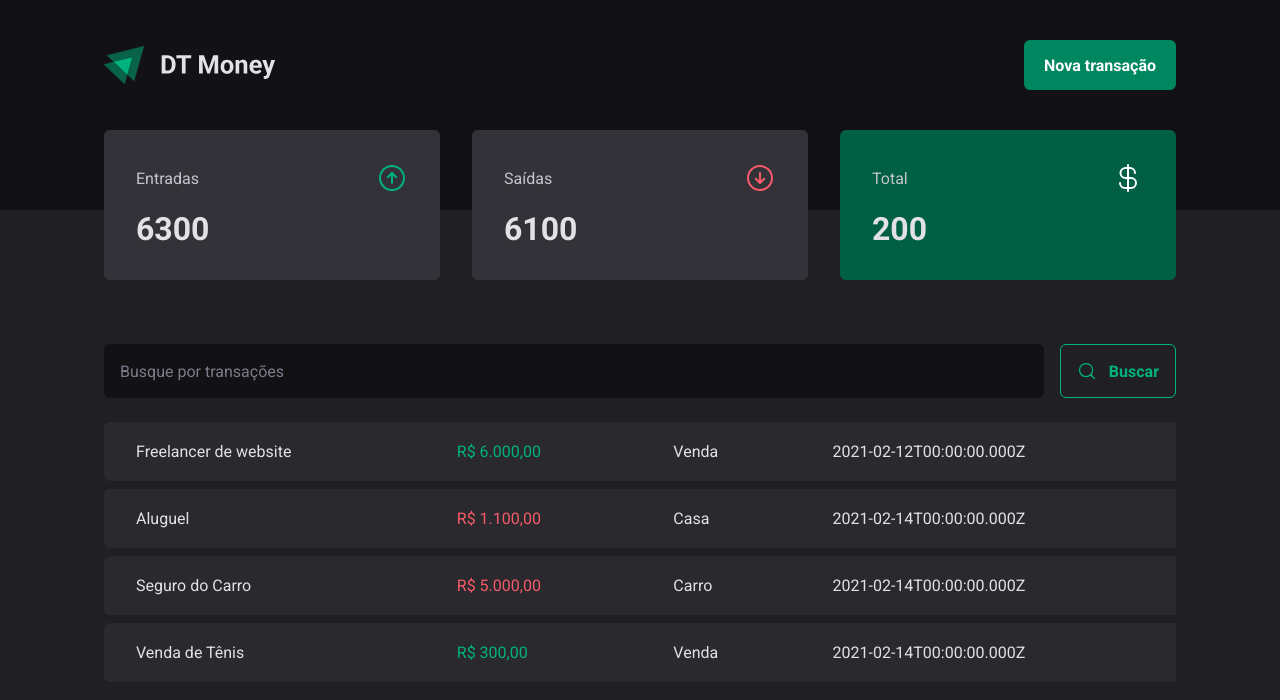
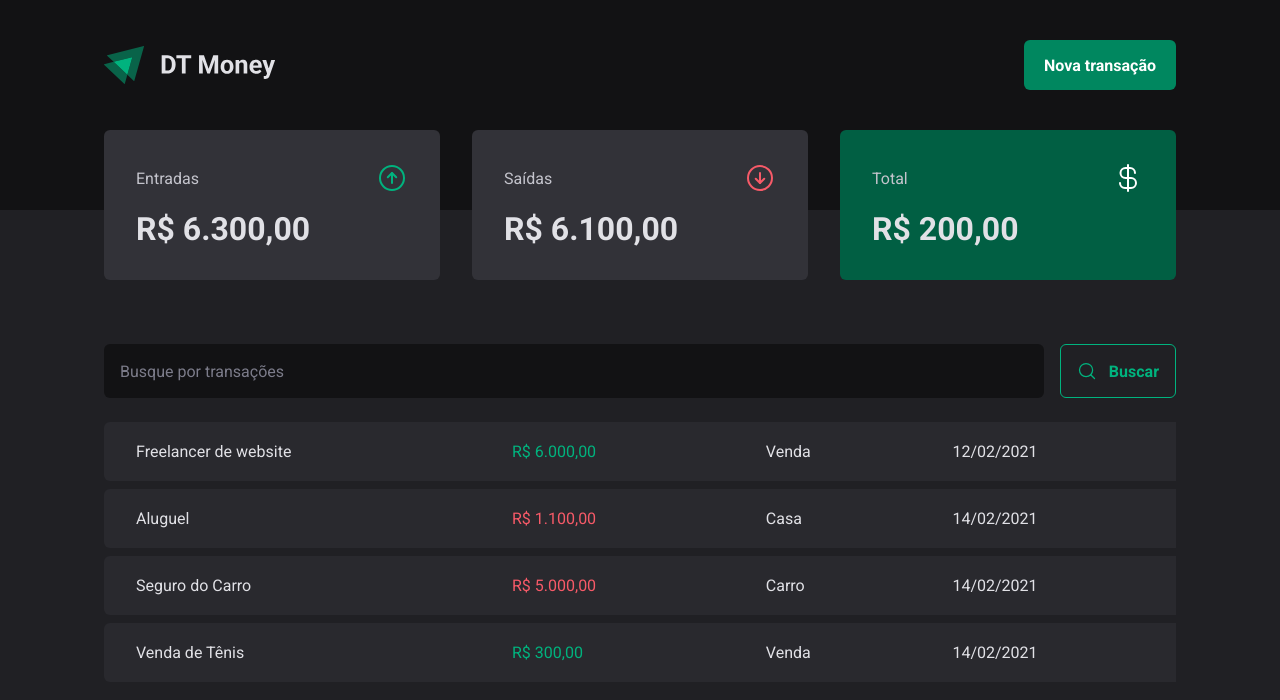
Before and after one commit to gomes-leonardo/dt-money, a React (Vite) app: page / in a window 1280 px wide. Shown: the top 700 px of the page. Built offline with nearby package versions, Linux system fonts and the light colour scheme; data requests are answered from the project's data file; the HTML template or start-up script is replaced by a standard one.

Commit message:
feat: search transaction and react hook form validation

```diff
--- a/server.json
+++ b/server.json
@@ -25,7 +25,7 @@
             "createdAt": "2021-02-14T00:00:00.000Z"
         },
         {
-            "id": 3,
+            "id": 4,
             "description": "Venda de Tênis",
             "type": "income",
             "category": "Venda",
--- a/src/components/NewTransactionModal/index.tsx
+++ b/src/components/NewTransactionModal/index.tsx
@@ -8,8 +8,37 @@ import {
   TransactionTypeButton,
 } from './styles'
 import { ArrowCircleDown, ArrowCircleUp, X } from 'phosphor-react'
+import * as z from 'zod'
+import { zodResolver } from '@hookform/resolvers/zod'
+import { Controller, useForm } from 'react-hook-form'
 
 const NewTransactionModal = () => {
+  const newTransactionFormSchema = z.object({
+    description: z.string(),
+    price: z.number(),
+    category: z.string(),
+    type: z.enum(['income', 'outcome']),
+  })
+
+  type NewTransactionsFormInputs = z.infer<typeof newTransactionFormSchema>
+
+  const {
+    control,
+    register,
+    handleSubmit,
+    formState: { isSubmitting },
+  } = useForm<NewTransactionsFormInputs>({
+    resolver: zodResolver(newTransactionFormSchema),
+    defaultValues: {
+      type: 'income',
+    },
+  })
+
+  async function handleCreateNewTransaction(data: NewTransactionsFormInputs) {
+    await new Promise((resolve) => setTimeout(resolve, 2000))
+    console.log(data)
+  }
+
   return (
     <Dialog.Portal>
       <Overlay>
@@ -25,12 +54,34 @@ const NewTransactionModal = () => {
               <X size={20} />
             </CloseButton>
 
-            <form action="">
-              <input type="text" placeholder="Descrição" required />
-              <input type="number" placeholder="Preço" required />
-              <input type="text" placeholder="Categoria" required />
-
-              <TransactionType>
+            <form onSubmit={handleSubmit(handleCreateNewTransaction)}>
+              <input
+                type="text"
+                placeholder="Descrição"
+                required
+                {...register('description')}
+              />
+              <input
+                type="number"
+                placeholder="Preço"
+                required
+                {...register('price', { valueAsNumber: true })}
+              />
+              <input
+                type="text"
+                placeholder="Categoria"
+                required
+                {...register('category')}
+              />
+              <Controller
+                control={control}
+                name="type"
+                render={({ field }) => {
+                  return (
+                    <TransactionType
+                      onValueChange={field.onChange}
+                      value={field.value}
+                    >
                       <TransactionTypeButton value="income" variant="income">
                         <ArrowCircleUp size={24} />
                         Entrada
@@ -40,7 +91,12 @@ const NewTransactionModal = () => {
                         Saída
                       </TransactionTypeButton>
                     </TransactionType>
-              <button type="submit">Cadastrar</button>
+                  )
+                }}
+              />
+              <button type="submit" disabled={isSubmitting}>
+                Cadastrar
+              </button>
             </form>
           </Content>
         </motion.div>
--- a/src/components/NewTransactionModal/styles.ts
+++ b/src/components/NewTransactionModal/styles.ts
@@ -43,6 +43,16 @@ export const Content = styled(Dialog.Content)`
     padding: 0 1.25rem;
     border-radius: 6px;
     cursor: pointer;
+
+    &:disabled {
+      opacity: 0.6;
+      cursor: not-allowed;
+    }
+
+    &:not(:disabled):hover {
+      background: ${(props) => props.theme['green-700']};
+      transition: background-color 0.2s;
+    }
 
     &:hover {
       background: ${(props) => props.theme['green-700']};
@@ -103,7 +113,9 @@ export const TransactionTypeButton = styled(
       props.variant === 'income'
         ? props.theme['green-500']
         : props.theme['red-500']};
-    color: ${(props) => props.theme.white} svg {
+    color: ${(props) => props.theme.white};
+
+    svg {
       color: ${(props) => props.theme.white};
     }
   }
--- a/src/components/Summary/index.tsx
+++ b/src/components/Summary/index.tsx
@@ -1,28 +1,19 @@
 import { ArrowCircleDown, ArrowCircleUp, CurrencyDollar } from 'phosphor-react'
 import { SummaryCard, SummaryContainer } from './style'
-import { useContext } from 'react'
-import { TransactionsContext } from '../../contexts/TransactionsContext'
+import useSummary from '../../hooks/useSummary'
 
 const Summary = () => {
-  const { transactions } = useContext(TransactionsContext)
+  const summary = useSummary()
 
-  const summary = transactions.reduce(
-    (acc, transaction) => {
-      if (transaction.type === 'income') {
-        acc.income += transaction.price
-        acc.total += transaction.price
-      } else {
-        acc.outcome += transaction.price
-        acc.total -= transaction.price
-      }
-      return acc
-    },
-    {
-      income: 0,
-      outcome: 0,
-      total: 0,
-    },
-  )
+  const setColorBasedOnCondition = () => {
+    if (summary.total > 0) {
+      return 'green'
+    } else if (summary.total < 0) {
+      return 'red'
+    } else if (summary.total === 0) {
+      return 'none'
+    }
+  }
   return (
     <SummaryContainer>
       <SummaryCard>
@@ -31,7 +22,12 @@ const Summary = () => {
           <ArrowCircleUp size={32} color="#00b37e" />
         </header>
 
-        <strong>{summary.income}</strong>
+        <strong>
+          {summary.income.toLocaleString('pt-BR', {
+            style: 'currency',
+            currency: 'BRL',
+          })}
+        </strong>
       </SummaryCard>
       <SummaryCard>
         <header>
@@ -39,15 +35,25 @@ const Summary = () => {
           <ArrowCircleDown size={32} color="#f75a68" />
         </header>
 
-        <strong>{summary.outcome}</strong>
+        <strong>
+          {summary.outcome.toLocaleString('pt-BR', {
+            style: 'currency',
+            currency: 'BRL',
+          })}
+        </strong>
       </SummaryCard>
-      <SummaryCard variant={summary.total > 0 ? 'green' : 'red'}>
+      <SummaryCard variant={setColorBasedOnCondition()}>
         <header>
           <span>Total</span>
           <CurrencyDollar size={32} color="#FFF" />
         </header>
 
-        <strong>{summary.total}</strong>
+        <strong>
+          {summary.total.toLocaleString('pt-BR', {
+            style: 'currency',
+            currency: 'BRL',
+          })}
+        </strong>
       </SummaryCard>
     </SummaryContainer>
   )
--- a/src/contexts/TransactionsContext.tsx
+++ b/src/contexts/TransactionsContext.tsx
@@ -1,5 +1,5 @@
 import { createContext, useEffect, useState } from 'react'
-import axios from 'axios'
+import { api } from '../lib/axios'
 
 export interface Transaction {
   id: number
@@ -11,27 +11,33 @@ export interface Transaction {
 }
 interface TransactionContextType {
   transactions: Transaction[]
+  fetchTransactions: (query?: string) => Promise<void>
 }
 
 interface TransactionProviderProps {
   children: React.ReactNode
 }
 
-export const TransactionsContext = createContext({} as TransactionContextType)
-
 export function TransactionsProvider({ children }: TransactionProviderProps) {
   const [transactions, setTransactions] = useState<Transaction[]>([])
-  const apiUrl = 'http://localhost:3333/transactions'
+
+  async function fetchTransactions(query?: string) {
+    const response = await api.get('/transactions', {
+      params: {
+        q: query,
+      },
+    })
+    setTransactions(response.data)
+  }
 
   useEffect(() => {
-    axios.get(apiUrl).then((response) => {
-      console.log(response.data)
-      setTransactions(response.data)
-    })
+    fetchTransactions()
   }, [])
   return (
-    <TransactionsContext.Provider value={{ transactions }}>
+    <TransactionsContext.Provider value={{ transactions, fetchTransactions }}>
       {children}
     </TransactionsContext.Provider>
   )
 }
+
+export const TransactionsContext = createContext({} as TransactionContextType)
--- /dev/null
+++ b/src/hooks/useSummary.ts
@@ -0,0 +1,27 @@
+import { useContext } from 'react'
+import { TransactionsContext } from '../contexts/TransactionsContext'
+
+const useSummary = () => {
+  const { transactions } = useContext(TransactionsContext)
+
+  const summary = transactions.reduce(
+    (acc, transaction) => {
+      if (transaction.type === 'income') {
+        acc.income += transaction.price
+        acc.total += transaction.price
+      } else {
+        acc.outcome += transaction.price
+        acc.total -= transaction.price
+      }
+      return acc
+    },
+    {
+      income: 0,
+      outcome: 0,
+      total: 0,
+    },
+  )
+  return summary
+}
+
+export default useSummary
--- /dev/null
+++ b/src/lib/axios.ts
@@ -0,0 +1,5 @@
+import axios from 'axios'
+
+export const api = axios.create({
+  baseURL: 'http://localhost:3333',
+})
--- a/src/pages/Transactions/components/SearchForm/index.tsx
+++ b/src/pages/Transactions/components/SearchForm/index.tsx
@@ -1,12 +1,42 @@
 import { MagnifyingGlass } from 'phosphor-react'
 import { SearchFormContainer } from './styles'
+import { useForm } from 'react-hook-form'
+import * as z from 'zod'
+import { zodResolver } from '@hookform/resolvers/zod'
+import { useContext } from 'react'
+import { TransactionsContext } from '../../../../contexts/TransactionsContext'
 
 const SearchForm = () => {
+  const { fetchTransactions, transactions } = useContext(TransactionsContext)
+
+  const searchFormSchema = z.object({
+    query: z.string(),
+  })
+
+  console.log(transactions)
+
+  type SearchFormInputs = z.infer<typeof searchFormSchema>
+  const {
+    register,
+    handleSubmit,
+    formState: { isSubmitting },
+  } = useForm<SearchFormInputs>({
+    resolver: zodResolver(searchFormSchema),
+  })
+
+  async function handleSearchTransactions(data: SearchFormInputs) {
+    await fetchTransactions(data.query)
+  }
+
   return (
-    <SearchFormContainer>
-      <input type="text" placeholder="Busque por transações" />
+    <SearchFormContainer onSubmit={handleSubmit(handleSearchTransactions)}>
+      <input
+        type="text"
+        placeholder="Busque por transações"
+        {...register('query')}
+      />
 
-      <button type="submit">
+      <button type="submit" disabled={isSubmitting}>
         <MagnifyingGlass size={20} />
         Buscar
       </button>
--- a/src/pages/Transactions/components/SearchForm/styles.ts
+++ b/src/pages/Transactions/components/SearchForm/styles.ts
@@ -42,5 +42,15 @@ export const SearchFormContainer = styled.form`
         color 0.2s,
         border-color 0.2s;
     }
+
+    &:disabled {
+      opacity: 0.6;
+      cursor: not-allowed;
+    }
+
+    &:not(:disabled):hover {
+      background: ${(props) => props.theme['green-700']};
+      border-color: ${(props) => props.theme['green-700']};
+    }
   }
 `
--- a/src/pages/Transactions/index.tsx
+++ b/src/pages/Transactions/index.tsx
@@ -11,6 +11,11 @@ import { TransactionsContext } from '../../contexts/TransactionsContext'
 
 const Transactions = () => {
   const { transactions } = useContext(TransactionsContext)
+
+  const formatDate = (date: string) => {
+    const newDate = new Date(date)
+    return newDate.toLocaleDateString('pt-BR')
+  }
   return (
     <div>
       <Header />
@@ -31,7 +36,7 @@ const Transactions = () => {
                   </PriceHighLight>
                 </td>
                 <td>{transaction.category}</td>
-                <td>{transaction.createdAt}</td>
+                <td>{formatDate(transaction.createdAt)}</td>
               </tr>
             ))}
           </tbody>
```
Also changed, not shown: package.json (+5 -2 lines), 1 other file (tests, documents, lock files or other folders). Lines whose indentation alone changed are shown as unchanged.
